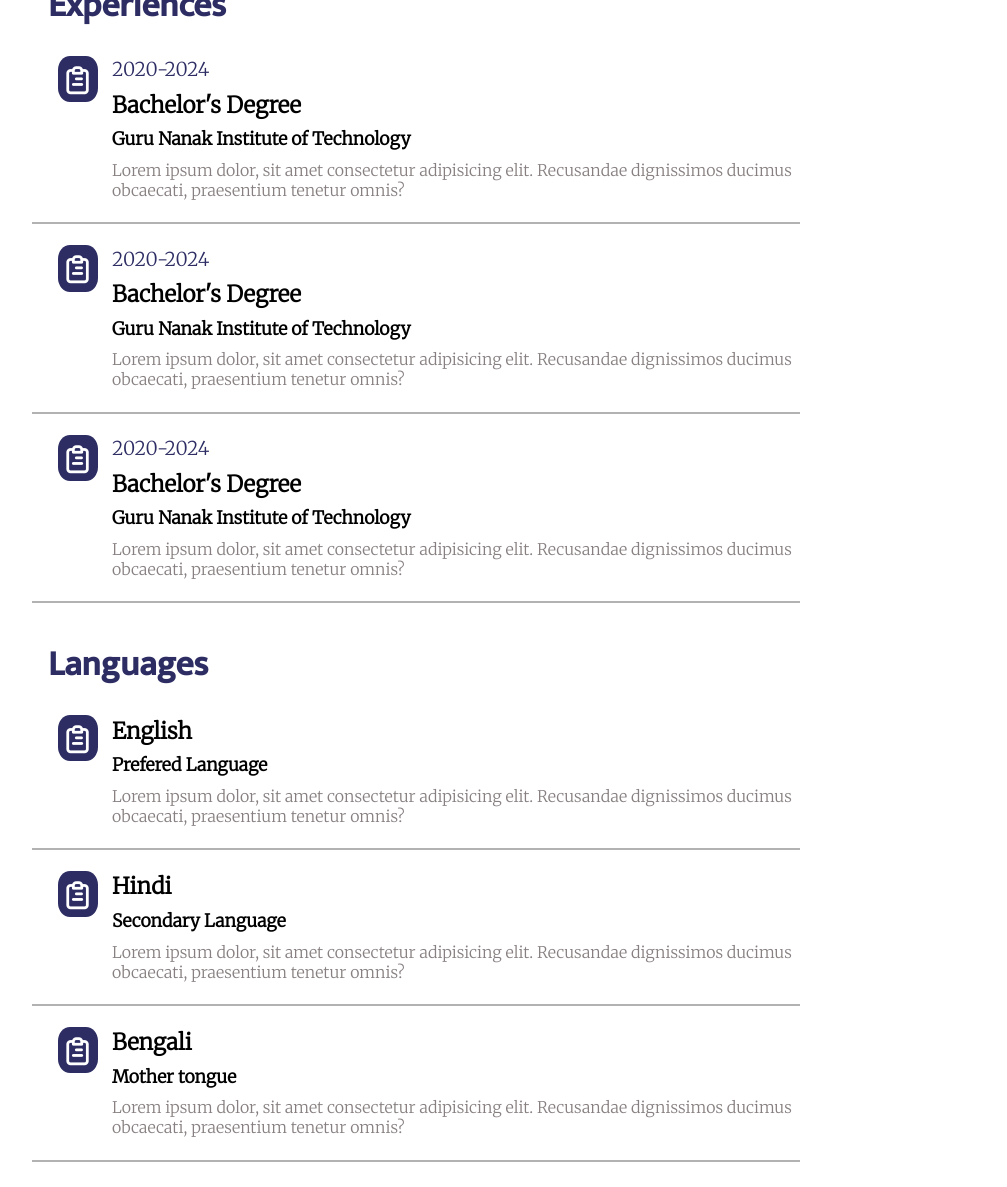
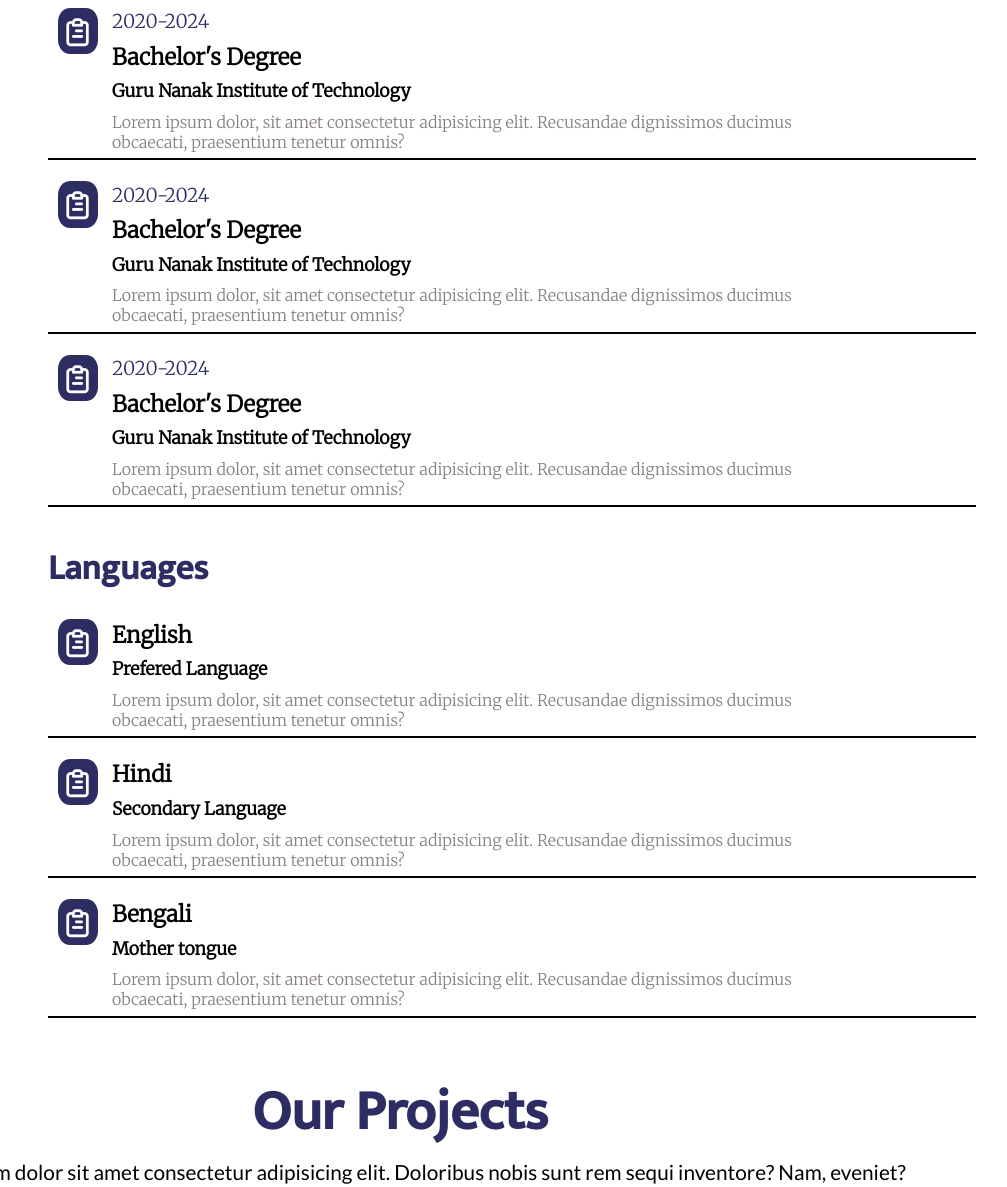
Before and after one commit to palrajarshi/PortFolio, a plain HTML site: page index.html in a window 1280 px wide. Shown: the part 2101-3288 px from the top of the page, without its empty margins (240-1247 px from the left). Drawn offline with nearby package versions, Linux system fonts and the light colour scheme.

Commit message:
Fixed horizontal rule issue

```diff
--- a/index.html
+++ b/index.html
@@ -164,7 +164,6 @@
               </p>
             </div>
           </div>
-          <hr style="border: 1px solid rgba(0, 0, 0, 0.3); width: 80%" />
           <div class="skill-value">
             <div class="skill-btns">
               <i class="uil uil-clipboard-alt changeIconBg"></i>
@@ -180,7 +179,6 @@
               </p>
             </div>
           </div>
-          <hr style="border: 1px solid rgba(0, 0, 0, 0.3); width: 80%" />
           <div class="skill-value">
             <div class="skill-btns">
               <i class="uil uil-clipboard-alt changeIconBg"></i>
@@ -196,7 +194,6 @@
               </p>
             </div>
           </div>
-          <hr style="border: 1px solid rgba(0, 0, 0, 0.3); width: 80%" />
         </div>
 
         <!-- Experience -->
@@ -217,7 +214,6 @@
               </p>
             </div>
           </div>
-          <hr style="border: 1px solid rgba(0, 0, 0, 0.3); width: 80%" />
           <div class="skill-value">
             <div class="skill-btns">
               <i class="uil uil-clipboard-alt changeIconBg"></i>
@@ -233,7 +229,6 @@
               </p>
             </div>
           </div>
-          <hr style="border: 1px solid rgba(0, 0, 0, 0.3); width: 80%" />
           <div class="skill-value">
             <div class="skill-btns">
               <i class="uil uil-clipboard-alt changeIconBg"></i>
@@ -249,7 +244,6 @@
               </p>
             </div>
           </div>
-          <hr style="border: 1px solid rgba(0, 0, 0, 0.3); width: 80%" />
         </div>
 
         <!-- Language -->
@@ -269,7 +263,6 @@
               </p>
             </div>
           </div>
-          <hr style="border: 1px solid rgba(0, 0, 0, 0.3); width: 80%" />
           <div class="skill-value">
             <div class="skill-btns">
               <i class="uil uil-clipboard-alt changeIconBg"></i>
@@ -284,7 +277,6 @@
               </p>
             </div>
           </div>
-          <hr style="border: 1px solid rgba(0, 0, 0, 0.3); width: 80%" />
           <div class="skill-value">
             <div class="skill-btns">
               <i class="uil uil-clipboard-alt changeIconBg"></i>
@@ -299,7 +291,6 @@
               </p>
             </div>
           </div>
-          <hr style="border: 1px solid rgba(0, 0, 0, 0.3); width: 80%" />
         </div>
       </div>
     </section>
--- a/style.css
+++ b/style.css
@@ -351,6 +351,7 @@ html {
   display: flex;
   margin: 1rem;
   font-size: 1.2rem;
+  border-bottom: 0.15rem solid;
 }
 .uil-clipboard-alt {
   font-size: 2.1rem;
```
